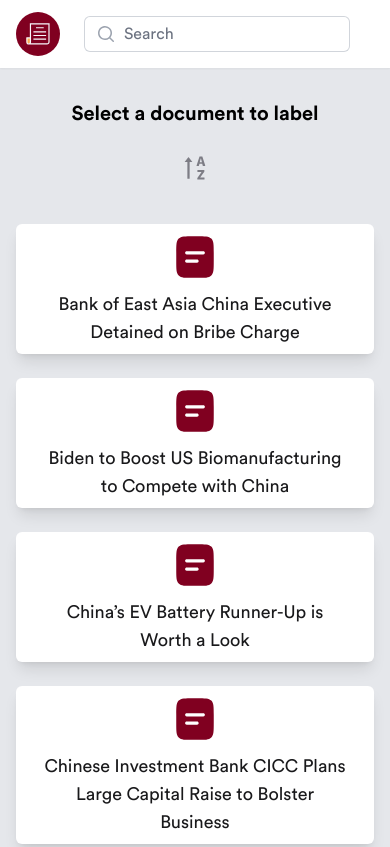
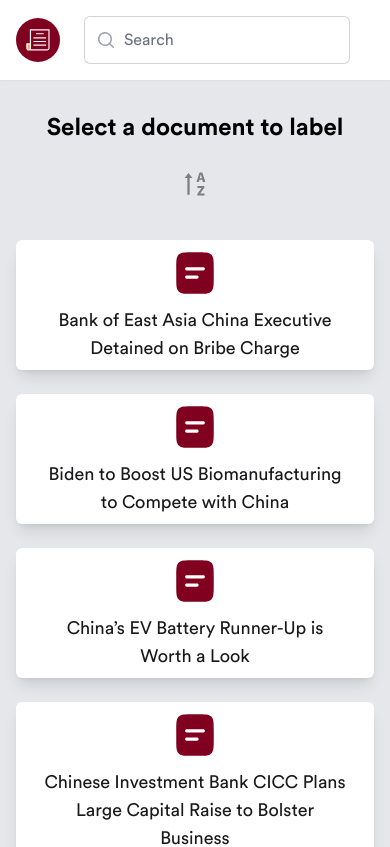
Before and after one commit to michaelbelete/DocLabler, a SvelteKit app: page /documents in a window 390 px wide. Shown: the top 847 px of the page. Built offline with nearby package versions, Linux system fonts and the light colour scheme.

Commit message:
refactor(header): minor style changes

```diff
--- a/src/routes/documents/+layout.svelte
+++ b/src/routes/documents/+layout.svelte
@@ -33,7 +33,7 @@
 								<input
 									id="search"
 									name="search"
-									class="block w-full rounded-md border-0 bg-white py-1.5 pl-10 pr-3 text-dark ring-1 ring-inset ring-gray-300 placeholder:text-gray-500 focus:ring-2 focus:ring-primary sm:text-lg sm:leading-6"
+									class="block w-full rounded-md border-0 bg-white py-3 pl-10 pr-3 text-dark ring-1 ring-inset ring-gray-300 placeholder:text-gray-500 focus:ring-2 focus:ring-primary sm:text-lg sm:leading-6"
 									placeholder="Search"
 									type="search"
 								/>
--- a/src/routes/documents/+page.svelte
+++ b/src/routes/documents/+page.svelte
@@ -47,7 +47,7 @@
 
 <div class="flex flex-col gap-8">
 	<section class="flex justify-between sm:flex-row flex-col gap-4 items-center">
-		<h1 class="font-semibold md:text-3xl text-xl text-center sm:text-left">
+		<h1 class="font-semibold md:text-3xl text-2xl text-center sm:text-left">
 			Select a document to label
 		</h1>
 		<div class="flex gap-1 items-center">
```
